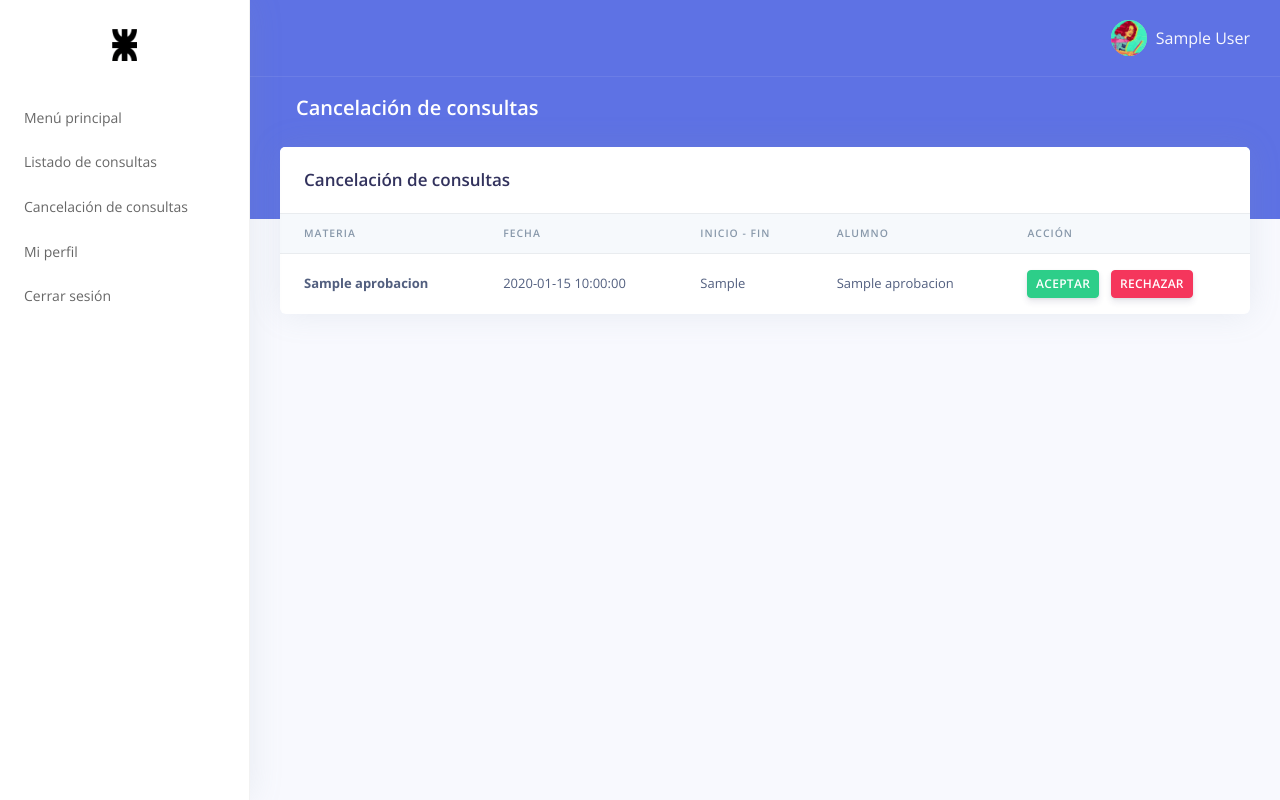
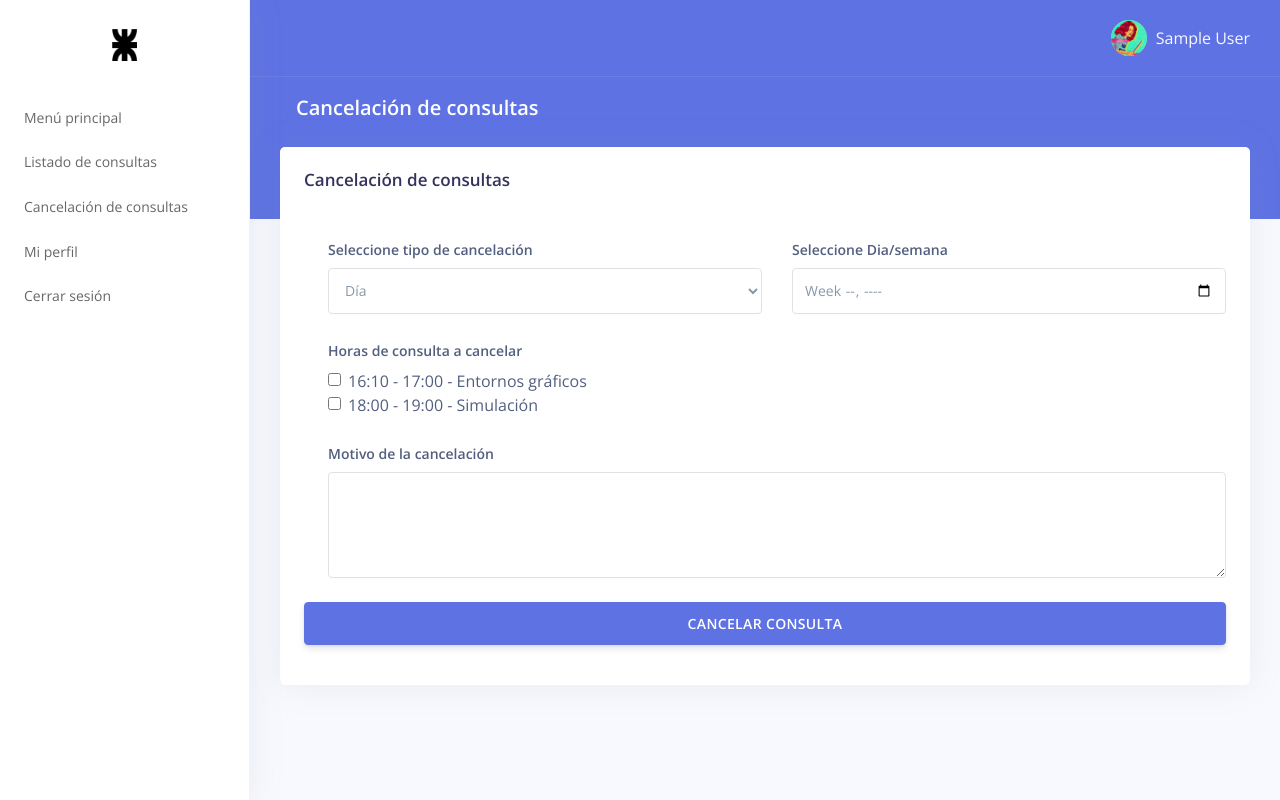
Before and after one commit to leiavila/gestion_consultas_php, a PHP site: page /vistas/cancelacion_consultas.php in a window 1280 px wide. Run offline with PHP 8.4, Linux system fonts and the light colour scheme; the visitor is signed in with stand-in values (Sample User, id 1); tables that the repository leaves empty or names only in its code hold one stand-in row (values such as "Sample post").

Commit message:
maqueta cancelacion consultas
cambio del sql del upload excel + fixes

```diff
--- a/vistas/cancelacion_consultas.php
+++ b/vistas/cancelacion_consultas.php
@@ -17,21 +17,9 @@
   <?php include("../bd/conexion.php") ?>
 
   <div class="main-content" id="panel">
-
     <?php include("componentes/navbar.php") ?>
 
-    <div class="header bg-primary pb-6">
-      <div class="container-fluid">
-        <div class="header-body">
-
-          <div style="padding: 16px" class="col-lg-6 col-7">
-            <h2 class="text-white">Cancelación de consultas</h6>
-          </div>
-
-        </div>
-      </div>
-    </div>
-
+    <?php $title = "Cancelación de consultas"; include("componentes/header.php") ?>
 
 
     <div class="container-fluid mt--6">
@@ -43,82 +31,73 @@
               <h3 class="mb-0">Cancelación de consultas</h3>
             </div>
 
-            <div class="table-responsive">
-              <table class="table align-items-center table-flush">
-                <thead class="thead-light">
-                  <tr>
-                    <th scope="col">Materia</th>
-                    <th scope="col">Fecha</th>
-                    <th scope="col">Inicio - Fin</th>
-                    <th scope="col">Alumno</th>
-                    <th scope="col">Acción</th>
+            <div class="card-body">
+            <form>
+                <div class="pl-lg-4">
+                  <div class="row">
+                    <div class="col-lg-6">
+                      <div class="form-group">
+                        <label class="form-control-label" for="input-email">Seleccione tipo de cancelación</label>
+                        <select name="type" class="form-control">
+                                <option value=1>Día</option>
+                                <option value=2>Semana</option>
+                        </select>
+                      </div>
+                    </div>
 
-                  </tr>
-                </thead>
-                <tbody class="list">
-                  <?php
-                  $Cant_por_Pag = 5;
-                  $objeto = new Conexion();
-                  $conexion = $objeto->Conectar();
-                  $resultado = $conexion->prepare('SELECT * FROM consultas_pendientes_aprobacion;');
-                  $resultado->execute();
-                  $pagina = isset($_GET['pagina']) ? $_GET['pagina'] : null;
-                  if (!$pagina) {
-                    $inicio = 0;
-                    $pagina = 1;
-                  } else {
-                    $inicio = ($pagina - 1) * $Cant_por_Pag;
-                  }
-                  $total_registros = $resultado->rowCount();
-                  $total_paginas = ceil($total_registros / $Cant_por_Pag);
-                  $resultado = $conexion->prepare('SELECT * FROM consultas_pendientes_aprobacion LIMIT ' . $inicio . ',' . $Cant_por_Pag . ';');
-                  $resultado->execute();
-                  $data = $resultado->fetchAll(PDO::FETCH_ASSOC);
+                    <div class="col-lg-6">
+                      <div class="form-group">
+                        <!-- aca tendria que poder seleccionarse segun lo de arriba yo lo dejo en semana pero tendria que ser week o date-->
+                        <label class="form-control-label" for="input-first-name">Seleccione Dia/semana</label>
+                        <input type="week" id="start" name="calendar"
+                        value="2018-07-22"
+                        min="2018-01-01" max="2018-12-31" class="form-control">
+                      </div>
+                    </div>
 
-                  $total_registros = $resultado->rowCount();
+                  </div>
+                  <div class="row">
+                    <div class="col-lg-12">
+                      <div class="form-group">
+                        <label class="form-control-label" for="input-last-name">Horas de consulta a cancelar</label>
+                        <div class="form-check">
+                          <input class="form-check-input" type="checkbox" value="" id="defaultCheck1">
+                          <label class="form-check-label" for="defaultCheck1">
+                            16:10 - 17:00 - Entornos gráficos
+                          </label>
+                        </div>
 
-                  if ($resultado->rowCount() > 0) {
-                    echo ' <form class="form" action="" id="accionBoton" method="POST">';
-                    foreach ($data as $fila) {
-                      echo '<tr>';
-                      echo '<td><b>' . $fila["nombre_materia"] . '</b></td>';
-                      echo '<td>' . $fila["fecha"] . '</td>';
-                      echo '<td>' . $fila["hora_ini_fin"] . '</td>';
-                      echo '<td>' . $fila["nombre"] . '</td>';
-                      echo '
-                        <td>
-                            <input type="submit" id="aceptar' . $fila["id"] . '1" name="aceptar' . $fila["id"] . '1" data-accion=1 data-fila=' . $fila["id"] . ' class="btn btn-success btn-sm" value="ACEPTAR" />
-                            <input type="submit" id="aceptar' . $fila["id"] . '2" name="rechazar' . $fila["id"] . '2" data-accion=2 data-fila=' . $fila["id"] . ' class="btn btn-danger btn-sm" value="RECHAZAR" />
-                        </td>';
-                      echo '</tr>';
-                    }
-                    echo '</form>';
-                  } else {
-                    echo '<th colspan=5>No hay consultas pendientes de aprobación.</th>';
-                  }
-                  ?>
-                </tbody>
-              </table>
+
+
+                        <div class="form-check">
+                          <input class="form-check-input" type="checkbox" value="" id="defaultCheck2">
+                          <label class="form-check-label" for="defaultCheck2">
+                          18:00 - 19:00 - Simulación
+                          </label>
+                        </div>
+
+
+                      </div>
+                    </div>
+                  </div>
+                </div>
+
+
+                <div class="pl-lg-4">
+                  <div class="form-group">
+                    <label class="form-control-label">Motivo de la cancelación</label>
+                    <textarea rows="4" class="form-control" required></textarea>
+                  </div>
+                </div>
+
+                <div class="pl-lg-12">
+                <p><input type="submit" class="btn btn-primary btn-block" value="CANCELAR CONSULTA" /> </p>
+
+                </div>
+              </form>
             </div>
-            <?php
-            if ($total_paginas > 1) {
-              echo '<div class="card-footer py-4">';
-              echo '  <nav aria-label="...">';
-              echo '    <ul class="pagination justify-content-end mb-0">';
 
-              for ($i = 1; $i <= $total_paginas; $i++) {
 
-                echo '      <li class="page-item ';
-                echo ($pagina == $i) ?  'active' : '';
-                echo '">';
-                echo '        <a class="page-link" href="listado_consultas.php?pagina=' . $i . '">' . $i . '</a>';
-                echo '       </li>';
-              }
-              echo '    </ul>';
-              echo '  </nav>';
-              echo '</div>';
-            }
-            ?>
 
           </div>
         </div>
--- /dev/null
+++ b/vistas/componentes/header.php
@@ -0,0 +1,20 @@
+<!DOCTYPE html>
+<html>
+<head>
+    <meta charset="utf-8">
+    <meta name="viewport" content="width=device-width, initial-scale=1, shrink-to-fit=no">
+    <link rel="stylesheet" href="\..\estilos.css" type="text/css">
+</head>
+
+<body>
+<div class="header bg-primary pb-6">
+    <div class="container-fluid">
+        <div class="header-body">
+          <div style="padding: 16px" class="col-lg-6 col-7">
+            <h2 class="text-white"><?php echo"$title"; ?></h2>
+          </div>
+        </div>
+    </div>
+</div>
+</body>
+</html>
--- a/vistas/componentes/sidebar.php
+++ b/vistas/componentes/sidebar.php
@@ -17,7 +17,7 @@
         </a>
       </div>
       <div class="navbar-inner">
-        <!-- Collapse -->
+
         <div class="collapse navbar-collapse" id="sidenav-collapse-main">
           <!-- ver como pasar parametro para que se ponga la clase ACTIVE -->
           <ul class="navbar-nav">
--- a/vistas/consultas_disponibles_alumnos.php
+++ b/vistas/consultas_disponibles_alumnos.php
@@ -10,7 +10,7 @@
     <link rel="stylesheet" href="../plugins/sweetalert2/sweetalert2.min.css">
 
     <link rel="stylesheet" href="https://fonts.googleapis.com/css?family=Open+Sans:300,400,600,700">
-    <link rel="stylesheet" href="\..\estilos.css" type="text/css">
+    <!-- <link rel="stylesheet" href="\..\estilos.css" type="text/css"> -->
 </head>
 
 <body>
--- a/vistas/dashboard.php
+++ b/vistas/dashboard.php
@@ -120,12 +120,12 @@
             <?php
             if ($total_paginas > 1) {
               echo '<div class="card-footer py-4">';
-              echo '  <nav aria-label="...">';
-              echo '    <ul class="pagination justify-content-end mb-0">';
+              echo '<nav aria-label="...">';
+              echo '<ul class="pagination justify-content-end mb-0">';
 
               for ($i = 1; $i <= $total_paginas; $i++) {
 
-                echo '      <li class="page-item ';
+                echo '<li class="page-item ';
                 echo ($pagina == $i) ?  'active' : '';
                 echo '">';
                 echo '        <a class="page-link" href="dashboard.php?pagina=' . $i . '">' . $i . '</a>';
```
Also changed, not shown: upload-excel/uploadexc.php (+43 -45 lines), vistas/listado_consultas.php (+4 -15 lines), 2 other files.
